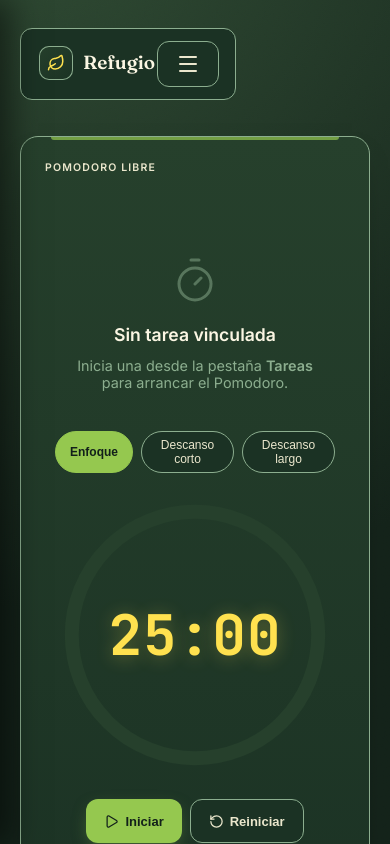
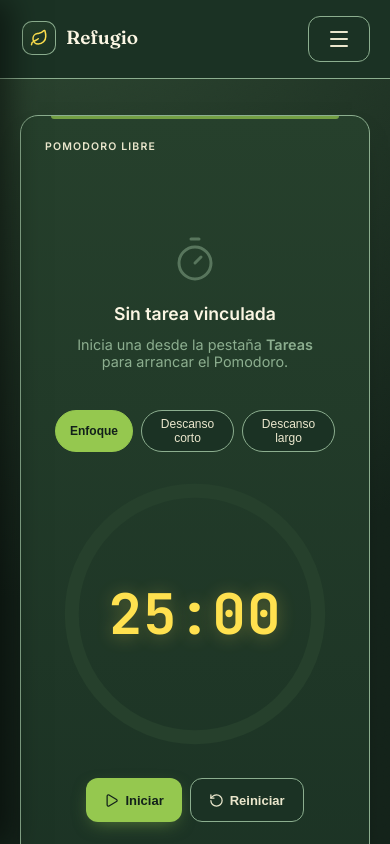
Before and after one commit to derekrojo120599/Focus-APP, a React (Vite) app: page / in a window 390 px wide. Shown: the top 844 px of the page. Built offline with nearby package versions, Linux system fonts and the light colour scheme; no server answers.

Commit message:
correccion tamaño del boton sidebar

```diff
--- a/src/index.css
+++ b/src/index.css
@@ -303,7 +303,19 @@ input:focus, select:focus { outline: 2px solid var(--olive); outline-offset: -1p
 /* Mobile Navigation Overlays */
 .mobile-header { display: none; }
 @media (max-width: 900px) {
-  .mobile-header { display: flex; align-items: center; justify-content: space-between; padding: 12px 16px; background: var(--card); border-radius: 12px; border: 1px solid var(--sage); margin-bottom: 16px; }
+  .mobile-header {
+    display: flex;
+    align-items: center;
+    justify-content: space-between;
+    padding: max(16px, env(safe-area-inset-top)) 20px 16px 20px;
+    background: var(--card);
+    border-bottom: 1px solid var(--sage);
+    margin-bottom: 16px;
+    width: 100vw;
+    margin-left: calc(-50vw + 50%);
+    margin-top: calc(-1 * max(28px, env(safe-area-inset-top)));
+    border-radius: 0;
+  }
   .mobile-overlay { position: fixed; inset: 0; background: rgba(0,0,0,0.6); z-index: 9999; backdrop-filter: blur(2px); animation: fadeIn 0.3s ease; }
   .app-shell { display: flex; flex-direction: column; gap: 20px; }
   .sidebar { position: fixed; top: 0; left: 0; bottom: 0; width: 300px; max-width: 85vw; background: var(--pine); z-index: 10000; padding: 24px 20px; overflow-y: auto; transform: translateX(-100%); transition: transform 0.3s cubic-bezier(0.16, 1, 0.3, 1); box-shadow: 10px 0 30px rgba(0,0,0,0.5); }
```
